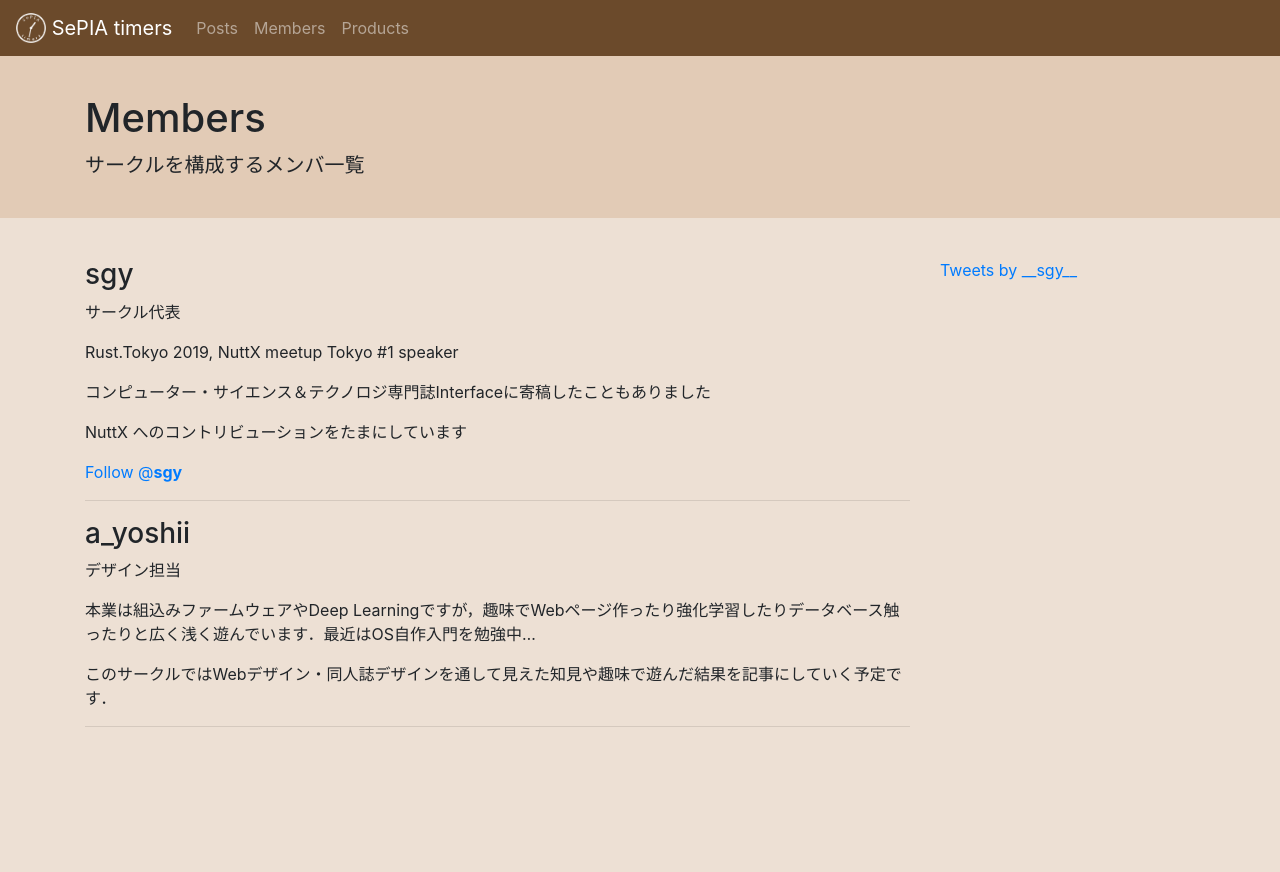
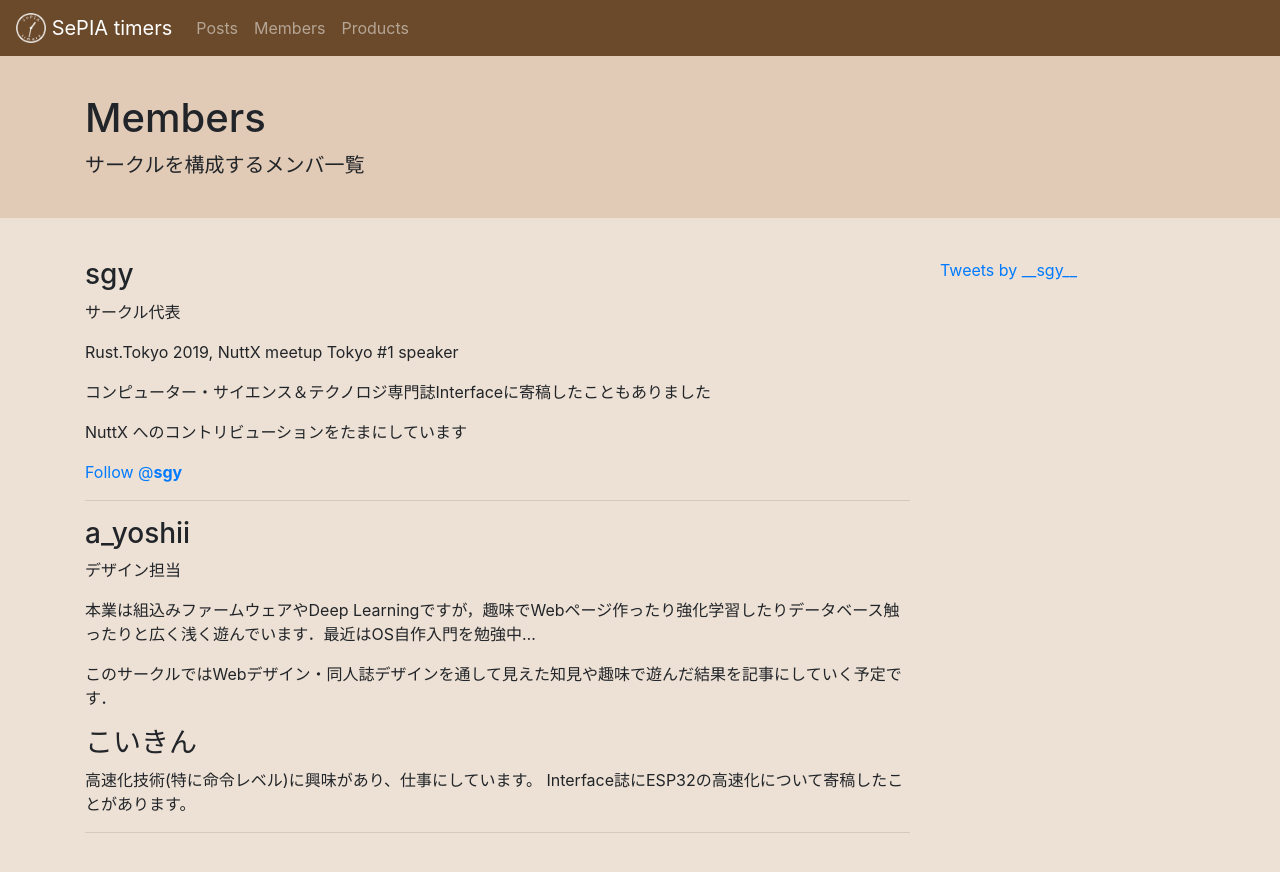
Before and after one commit to SePIAtimers/SePIAtimers.github.io, a Jekyll site: the page built from members.markdown, in a window 1280 px wide. Shown: the top 872 px of the page. Built offline with Jekyll 4.4.1, drawn with Linux system fonts in a browser that asks for light colours; comment, search, counter and statistics services are not loaded.

Commit message:
add fujii's self-intro

```diff
--- a/members.markdown
+++ b/members.markdown
@@ -26,4 +26,9 @@ NuttX へのコントリビューションをたまにしています
 
 このサークルではWebデザイン・同人誌デザインを通して見えた知見や趣味で遊んだ結果を記事にしていく予定です．
 
+### こいきん
+
+高速化技術(特に命令レベル)に興味があり、仕事にしています。
+Interface誌にESP32の高速化について寄稿したことがあります。
+
 <hr>
```
